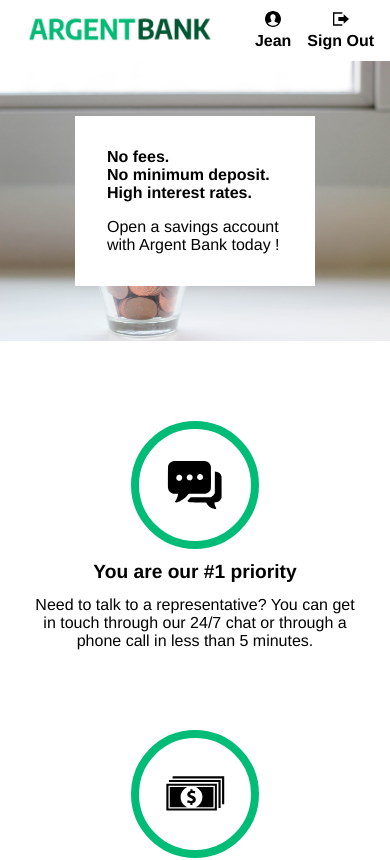
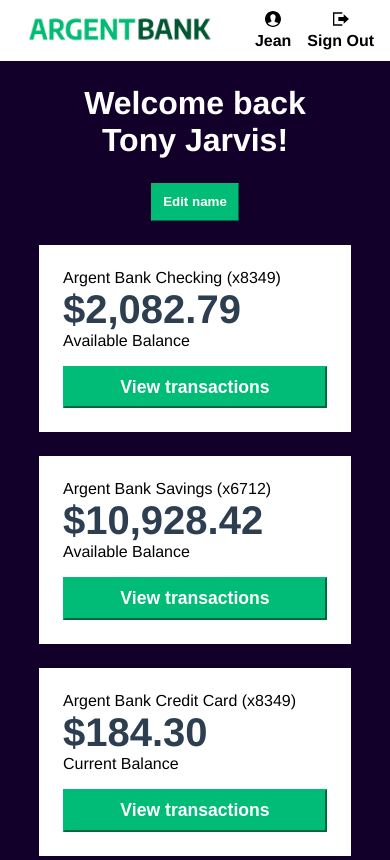
Before and after one commit to minorthomas/argentbank_p13, a React (Create React App) app: page /profile in a window 390 px wide. Before the commit this address led to /. Shown: the top 860 px of the page. Built offline with nearby package versions, Linux system fonts and the light colour scheme.

Commit message:
v0.3.0
- profile page integration (responsive)
- creating an 'account' component
- added profile page in router

```diff
--- /dev/null
+++ b/src/components/account/Account.jsx
@@ -0,0 +1,12 @@
+export function Account({ title, amount, balanceType }) {
+    return (
+        <section className='profile_account'>
+            <div className='profile_account_infos'>
+                <h3>{title}</h3>
+                <p className='profile_account_infos_amount'>${amount}</p>
+                <p className='profile_account_infos_description'>{balanceType}</p>
+            </div>
+            <button className='green_btn'>View transactions</button>
+        </section>
+    );
+}
--- a/src/pages/connection/Connection.jsx
+++ b/src/pages/connection/Connection.jsx
@@ -1,3 +1,4 @@
+import { Link } from 'react-router-dom';
 import './connection.scss';
 
 export function Connection() {
@@ -15,7 +16,7 @@ export function Connection() {
                 <h1>Sign In</h1>
                 <form className='connection_card_form'>
                     <div className='connection_card_form_input email'>
-                        <label htmlFor='email'>Email</label>
+                        <label htmlFor='email'>Username</label>
                         <input type='email' name='email' id='email' required />
                     </div>
                     <div className='connection_card_form_input password'>
@@ -32,7 +33,7 @@ export function Connection() {
                         <label htmlFor='checkbox'>Remember me</label>
                     </div>
                     <button type='submit' value='Sign In'>
-                        Sign In
+                        <Link to='/profile'>Sign In</Link>
                     </button>
                 </form>
             </section>
--- a/src/pages/connection/connection.scss
+++ b/src/pages/connection/connection.scss
@@ -20,6 +20,11 @@
         svg {
             width: 1em;
             height: 1em;
+            fill: $secondary;
+        }
+
+        h1 {
+            color: $secondary;
         }
 
         &_form {
@@ -33,6 +38,7 @@
 
                 label {
                     font-weight: bold;
+                    color: $secondary;
                 }
 
                 input {
@@ -49,12 +55,15 @@
 
             button {
                 background-color: $primary !important;
-                color: white !important;
                 width: 100%;
                 padding: 0.5em;
                 font-size: 1em;
-                text-decoration: underline;
                 font-weight: bold;
+
+                a {
+                    color: white !important;
+                    text-decoration: underline;
+                }
             }
         }
     }
--- /dev/null
+++ b/src/pages/profile/Profile.jsx
@@ -0,0 +1,44 @@
+import { Account } from '../../components/account/Account';
+import './profile.scss';
+
+const ACCOUNTS = [
+    {
+        title: 'Argent Bank Checking (x8349)',
+        amount: '2,082.79',
+        balanceType: 'Available Balance',
+    },
+    {
+        title: 'Argent Bank Savings (x6712)',
+        amount: '10,928.42',
+        balanceType: 'Available Balance',
+    },
+    {
+        title: 'Argent Bank Credit Card (x8349)',
+        amount: '184.30',
+        balanceType: 'Current Balance',
+    },
+];
+
+export function Profile() {
+    return (
+        <main className='profile'>
+            <div className='profile_header'>
+                <h1>
+                    Welcome back
+                    <br />
+                    Tony Jarvis!
+                </h1>
+                <button className='green_btn'>Edit name</button>
+            </div>
+
+            {ACCOUNTS.map((element, index) => (
+                <Account
+                    key={index}
+                    title={element.title}
+                    amount={element.amount}
+                    balanceType={element.balanceType}
+                />
+            ))}
+        </main>
+    );
+}
--- /dev/null
+++ b/src/pages/profile/profile.scss
@@ -0,0 +1,63 @@
+@use '../../styles/utils' as *;
+
+.profile {
+    display: flex;
+    flex-direction: column;
+    align-items: center;
+    background-color: $background;
+    flex: 1;
+    padding: 1.5em 0;
+    gap: 1.5em;
+
+    &_header {
+        text-align: center;
+        display: flex;
+        flex-direction: column;
+        align-items: center;
+        gap: 1.5em;
+
+        h1 {
+            color: white;
+        }
+    }
+
+    &_account {
+        background-color: white;
+        padding: 1.5em;
+        width: 80%;
+        display: flex;
+        flex-direction: column;
+        gap: 1em;
+        max-width: 1440px;
+
+        &_infos {
+            h3 {
+                font-weight: normal;
+                font-size: 1em;
+            }
+
+            &_amount {
+                font-size: 2.5em;
+                font-weight: bold;
+                color: $secondary;
+            }
+        }
+
+        button {
+            width: 100%;
+            font-size: 1.1em;
+            padding: 0.5em 0 !important;
+            height: fit-content;
+        }
+
+        @include device-size(medium) {
+            flex-direction: row;
+            justify-content: space-between;
+            align-items: center;
+
+            button {
+                width: 12.5em;
+            }
+        }
+    }
+}
--- a/src/router/router.jsx
+++ b/src/router/router.jsx
@@ -1,12 +1,14 @@
 import { Routes, Route, Navigate } from 'react-router-dom';
 import { Home } from '../pages/home/Home';
 import { Connection } from '../pages/connection/Connection';
+import { Profile } from '../pages/profile/Profile';
 
 export function Router() {
     return (
         <Routes>
             <Route path='/' element={<Home />} />
             <Route path='/signin' element={<Connection />} />
+            <Route path='/profile' element={<Profile />} />
             <Route path='*' element={<Navigate replace to='/' />} />
         </Routes>
     );
--- a/src/styles/global.scss
+++ b/src/styles/global.scss
@@ -9,7 +9,6 @@
 }
 
 .app {
-    max-width: 87.5em; //1400px
     margin: 0 auto;
     font-family: $font;
     min-height: 100vh;
@@ -34,6 +33,20 @@
         color: black;
     }
 
+    .green_btn {
+        border-color: $primary;
+        background-color: $primary;
+        color: white;
+        font-weight: bold;
+        padding: 0.8em;
+        border-style: outset;
+        border-width: 0.12em;
+
+        &:active {
+            border-style: inset;
+        }
+    }
+
     ul {
         list-style: none;
     }
```
